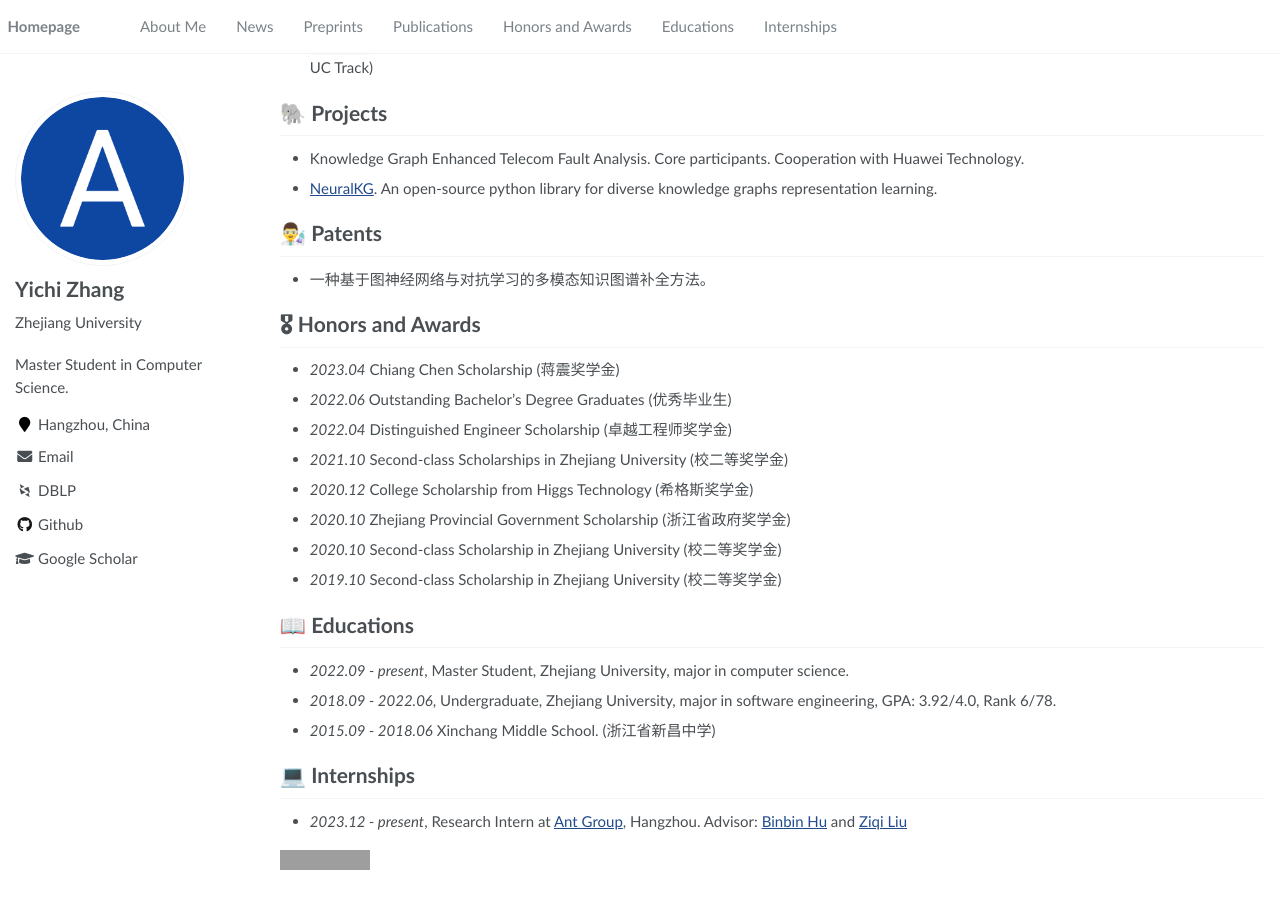
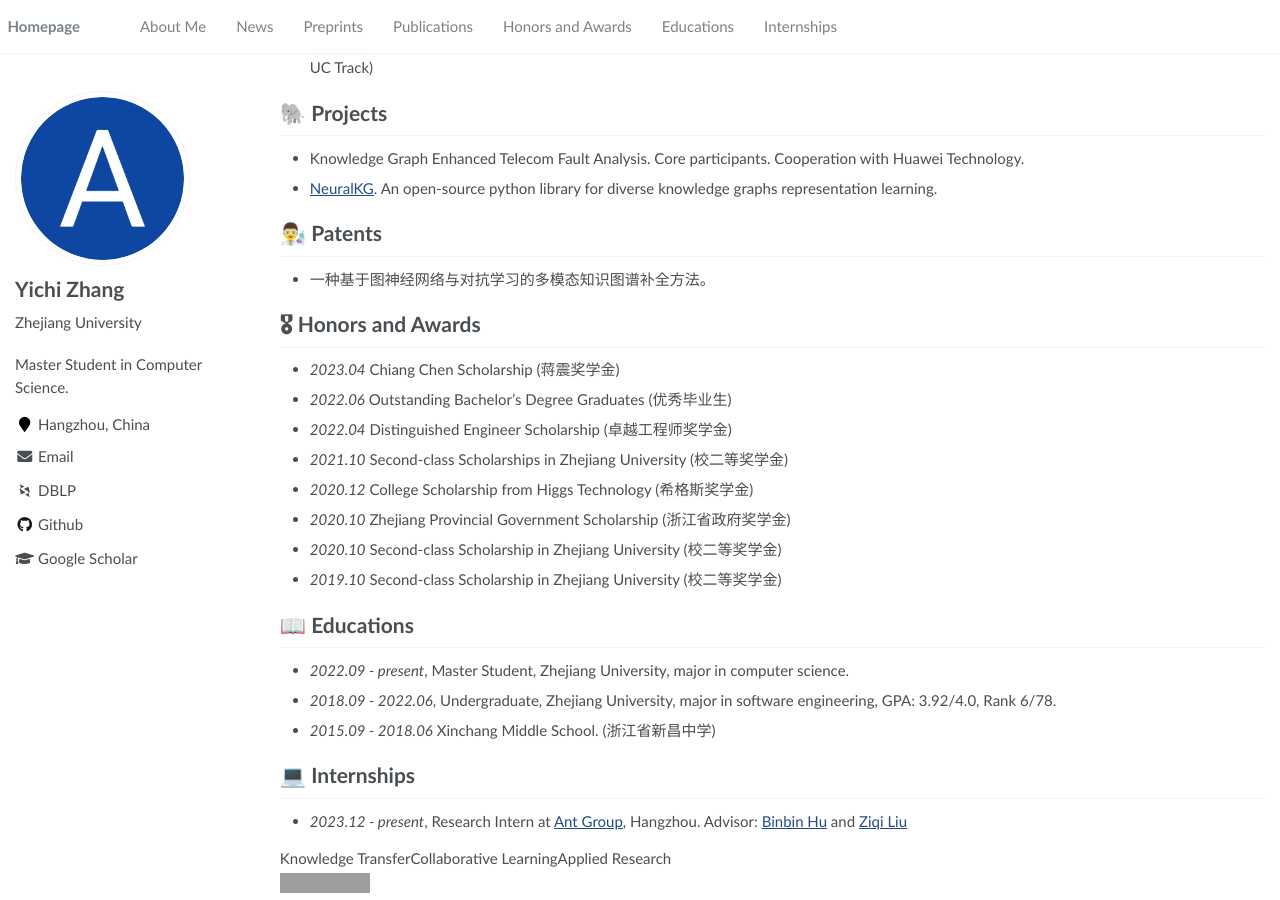
Before and after one commit to Zhang-Each/CV, a Jekyll site: the page built from _pages/about.md, in a window 1280 px wide and 900 px high, scrolled down 2738 px. Built offline with Jekyll 4.4.1, drawn with Linux system fonts in a browser that asks for light colours; some web fonts are replaced; before the commit the page ends 3616 px from its top, so only the background shows below that; some of the changed lines change nothing that is shown; grey boxes are pictures that could not be loaded.

Commit message:
test research proposal

```diff
--- a/_pages/about.md
+++ b/_pages/about.md
@@ -159,6 +159,131 @@
 - *2023.12 - present*, Research Intern at [Ant Group](https://www.antgroup.com/), Hangzhou. Advisor: [Binbin Hu](https://scholar.google.com/citations?user=a70Jt9oAAAAJ&hl=zh-CN&oi=ao) and [Ziqi Liu](https://scholar.google.com/citations?hl=zh-CN&user=4NYzqlcAAAAJ&view_op=list_works&sortby=pubdate)
 
 
+<script type="text/javascript">
+    function toggle_vis(id) {
+        // var e = document.getElementById(id);
+        var e = document.getElementsByClassName(id);
+        var showText = document.getElementById("showText");
+        for (var i = 0; i < e.length; i++) {
+            if (e[i].style.display == "none") {
+                e[i].style.display = "inline";
+                showText.innerHTML = "[Show less]";
+            } else {
+                e[i].style.display = "none";
+                showText.innerHTML = "[Show more]";
+            }
+        }
+    }
+
+    function toggle_my_vis(id, showid, t1="[hide]", t2="[show]") {
+        // var e = document.getElementById(id);
+        var e = document.getElementsByClassName(id);
+        var showText = document.getElementById(showid);
+        for (var i = 0; i < e.length; i++) {
+            if (e[i].style.display == "none") {
+                e[i].style.display = "inline";
+                showText.innerHTML = t1;
+            } else {
+                e[i].style.display = "none";
+                showText.innerHTML = t2;
+            }
+        }
+    }
+
+
+    function toggle_research_vis(target, tabElement) {
+        var is_current_summary = 0;
+
+        var e = document.getElementsByClassName("research_summary");
+        for (var i = 0; i < e.length; i++) {
+            if (e[i].id == target) {
+                if (e[i].style.display == "inline") {
+                    is_current_summary = 1;
+                } else {
+                    e[i].style.display = "inline";
+                }
+            } else {
+                e[i].style.display = "none";
+            }
+        }
+
+        var e = document.getElementsByClassName("progress_button");
+        for (var i = 0; i < e.length; i++) {
+            if (e[i].id == target + "_button") {
+                if (is_current_summary == 0) {
+                    e[i].style.display = "inline";
+                }
+            } else {
+                e[i].style.display = "none";
+            }
+        }
+
+        var e = document.getElementsByClassName("goal_tabs");
+        for (var i = 0; i < e.length; i++) {
+            if (e[i].id != target + "_goal_tabs") {
+                e[i].style.display = "none";
+            }
+        }
+
+        var e = document.getElementsByClassName("highlight_research_tab");
+        for (var i = 0; i < e.length; i++) {
+            e[i].className = "research_tab";
+        }
+        tabElement.className = "highlight_research_tab"
+    }
+
+    function toggle_goal_vis(id, goal_tabs_id, goal) {
+        var e = document.getElementById(id);
+        e.style.display = "none";
+        var goal_tabs = document.getElementById(goal_tabs_id);
+        goal_tabs.style.display = "inline";
+
+        var goal_tab = document.getElementById(goal + "_tab");
+        toggle_goal_progress_vis(goal_tab);
+        // add_goal_progress_div(goal);
+    }
+
+    function toggle_goal_progress_vis(tabElement) {
+        var target = tabElement.id;
+        target = target.substring(0, target.length - 4);
+
+        var e = document.getElementsByClassName("goal_progress");
+        for (var i = 0; i < e.length; i++) {
+            if (e[i].id == target) {
+                e[i].style.display = "inline";
+            } else {
+                e[i].style.display = "none";
+            }
+        }
+
+        var e = document.getElementsByClassName("highlight_goal_tab");
+        for (var i = 0; i < e.length; i++) {
+            e[i].className = "goal_tab";
+        }
+        tabElement.className = "highlight_goal_tab"
+
+        add_goal_progress_div(target);
+    }
+
+    function add_goal_progress_div(goal) {
+        var e = document.getElementById(goal);
+        if (e && e.children.length == 0) {
+            var children = Array.from(document.getElementsByClassName(goal));
+            for (var i = 0; i < children.length; i++) {
+                var cloned_div = children[i].cloneNode(true);
+                cloned_div.className = "publication_container";
+                e.appendChild(cloned_div);
+            }
+        }
+    }
+</script>
+<div style="display: flex;">
+    <div class="highlight_research_tab" onclick="toggle_research_vis('knowledge_transfer', this); toggle_goal_vis('knowledge_transfer_button', 'knowledge_transfer_goal_tabs', 'cross_domain_learning') ">Knowledge Transfer</div>
+    <div class="research_tab" onclick="toggle_research_vis('collaborative_learning', this);toggle_goal_vis('collaborative_learning_button', 'collaborative_learning_goal_tabs', 'collaboration_llm')">Collaborative Learning</div>
+    <div class="research_tab" onclick="toggle_research_vis('applied_research', this);toggle_goal_vis('applied_research_button', 'applied_research_goal_tabs', 'recsys')">Applied Research</div>
+</div>
+
+
 
 
 <a href="https://info.flagcounter.com/YCFC"><img src="https://s11.flagcounter.com/mini/YCFC/bg_FFFFFF/txt_000000/border_CCCCCC/flags_0/" alt="Flag Counter" border="0"></a>
```
